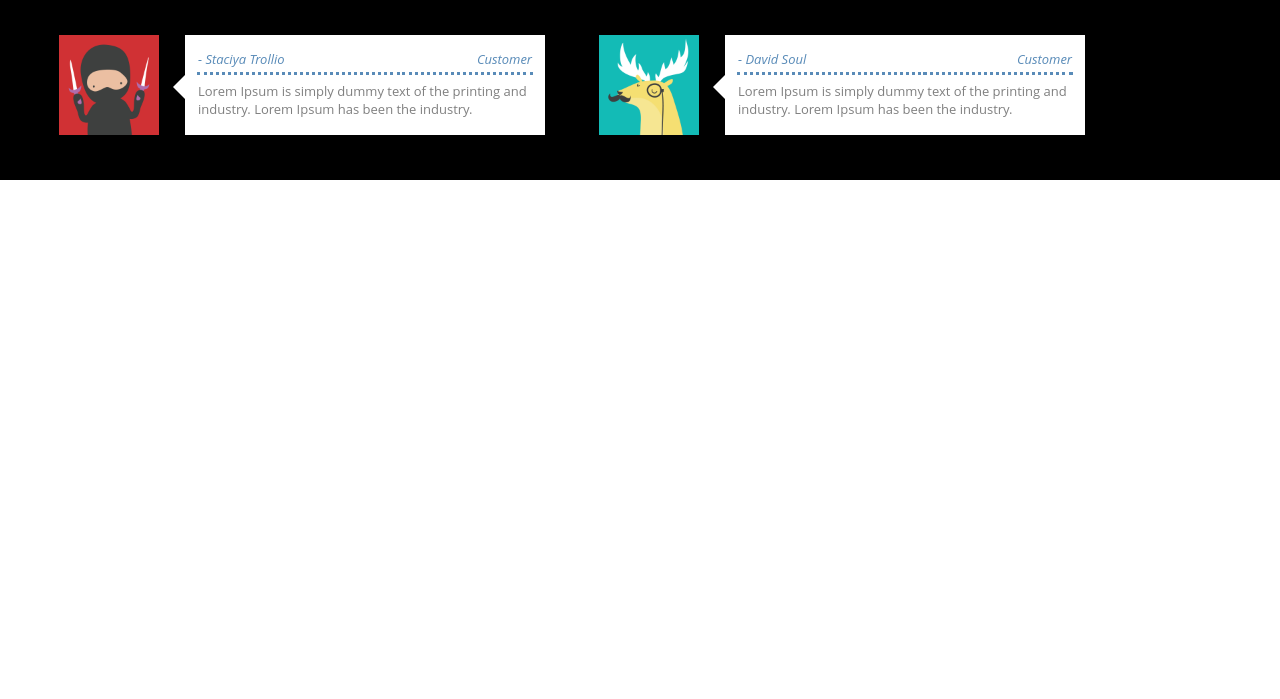
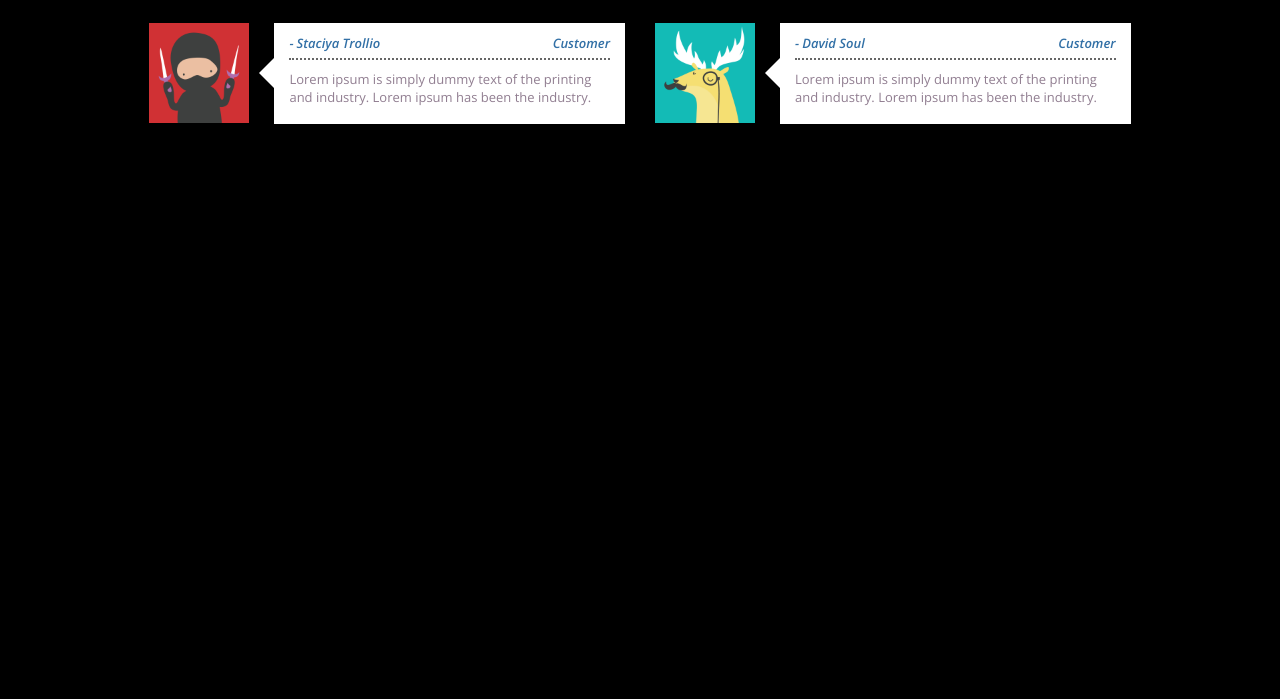
Before and after one commit to Lena-Partyka/partyka-markup-home, a plain HTML site: page lesson-11-layouts/task2.html in a window 1280 px wide. Shown: the part 101-800 px from the top of the page. Drawn offline with nearby package versions, Linux system fonts and the light colour scheme.

Commit message:
correct the mistakes, modify stale2.css task2.html

```diff
--- a/lesson-11-layouts/style2.css
+++ b/lesson-11-layouts/style2.css
@@ -1,77 +1,89 @@
 body {
-	margin: 0 auto;
-	padding: 0;
-	box-sizing: border-box;
-	font-family: "Open sans", Arial, sans-serif;
+		background: black;
 }
 
-.title {
-	background-color: black;
-	margin: 0 auto;
-	padding: 30px 0 10px 0;
-	font-size: 40px;
-	font-weight: 400;
-	text-transform: uppercase;
-	text-align: center;
-	color: #3270A8;
+.container {
+		width: 80%;
+		margin: 0 auto;
+		padding: 0;
+		font-family: "Open Sans", Arial, sans-serif;
+		font-weight: 400;
+		cursor: default;
 }
 
-span {
-	color: #EE8129;
+.container:after {
+		content: "";
+		display: table;
+		clear: both;
 }
 
-img {
-	margin: 0 1px 0 18px;
-	vertical-align: middle;
-	width: 100px;
-	height: 100px;
+.fl {
+		float: left;
 }
 
-.wrap {
-	background-color: black;
-	font-size: 10px;
-	margin: 0 auto;
-	padding: 40px;
-	border: 1px solid;
+.fr {
+		float: right;
 }
 
-img, .triangle, table {
-	float: left;
+.testimonials-block-header {
+		font-size: 36px;
+		font-weight: 600;
+		text-transform: uppercase;
+		text-align: center;
+		color: #ed7f2b;
 }
 
-.triangle {
-	margin: 40px 0;
-	width: 1px;
-	border: 12px solid;
-	border-color: transparent white transparent transparent;
+.testimonials-block-header span {
+		color: #3270a6;
 }
 
-table {
-	background-color: white;
-	margin: 0 36px 0 0;
-	padding: 10px;
-	height: 100px;
-	width: 360px;
-	font-size: 13px;
-	font-weight: 400;
+.half-page-desktop {
+		width: 50%;
 }
 
-td {
-	color: #598BB8;
-	font-style: italic;
-	border-style: none none dotted none;
+.testimonials-block-item {
+		padding: 15px;
 }
 
-td[colspan]{
-	border-style: none;
-	color: #7F7F7F;
-	font-style: normal;
+.testimonials-block-image img {
+		width: 100px;
+		height: 100px;
 }
 
-td:nth-child(even) {
-	text-align: right;
+.testimonials-block-content {
+		position: relative;
+		padding: 5px 15px 3px 15px;
+		margin-left: 125px;
+		background: white;
 }
 
-.clear {
-	clear: both;
+.testimonials-block-content:before {
+		content: '';
+		position: absolute;
+		top: 50%;
+		left: 0;
+		margin-top: -15px;
+		margin-left: -30px;
+		border: 15px solid transparent;
+		border-right: 15px solid white;
 }
+
+.testimonials-block-title {
+		border-bottom: 2px dotted #666;
+		font-style: italic;
+		font-size: 13px;
+		font-weight: 600;
+		line-height: 30px;
+		color: #3270a6;
+}
+
+.testimonials-block-client-name:before {
+		content: "\002d";
+		margin-right: 3px;
+}
+
+.testimonials-block-description {
+		margin: 10px 0 15px;
+		font-size: 13px;
+		color: #917e91;
+}
--- a/lesson-11-layouts/task2.html
+++ b/lesson-11-layouts/task2.html
@@ -2,41 +2,54 @@
 <html lang="en">
 <head>
 	<meta charset="UTF-8">
-	<title>Document</title>
+	<meta name="viewport"
+	      content="width=device-width, user-scalable=no, initial-scale=1.0, maximum-scale=1.0, minimum-scale=1.0">
+	<meta http-equiv="X-UA-Compatible" content="ie=edge">
+	<title>UPDATED. Task2. Homework 12</title>
+	<link href="https://fonts.googleapis.com/css?family=Open+Sans:400,400i,600,600i" rel="stylesheet">
 	<link rel="stylesheet" href="style2.css">
 </head>
 <body>
-	<div class="title"><span>What</span> client says</div>
-	<div class="wrap">
-		<div class="conteiner1">
-			<img src="knives-ninja.png">
-			<div class="triangle"></div>
-			<table>
-				<tr>
-					<td>- Staciya Trollio</td>
-					<td>Customer</td>
-				</tr>
-				<tr>
-					<td colspan="2">Lorem Ipsum is simply dummy text of the printing and<br>
-					industry. Lorem Ipsum has been the industry.</td>
-				</tr>
-			</table>
+<div class="container">
+	<div class="testimonials-block">
+		<h2 class="testimonials-block-header">
+			What <span>Client Says</span>
+		</h2>
+		<div class="half-page-desktop full-page-mobile fl">
+			<div class="testimonials-block-item">
+				<div class="testimonials-block-image fl">
+					<img src="knives-ninja.png" title="Knives Ninja" alt="Knives Ninja Image">
+				</div>
+				<div class="testimonials-block-content">
+					<div class="testimonials-block-title">
+						<span class="testimonials-block-client-name">Staciya Trollio</span>
+						<span class="testimonials-block-client-tag fr">Customer</span>
+					</div>
+					<p class="testimonials-block-description clearfix">
+						Lorem ipsum is simply dummy text of the printing and
+						industry. Lorem ipsum has been the industry.
+					</p>
+				</div>
+			</div>
 		</div>
-		<div class="conteiner2">
-			<img src="ponsy-deer.png">
-			<div class="triangle"></div>
-			<table>
-				<tr>
-					<td>- David Soul</td>
-					<td>Customer</td>
-				</tr>
-				<tr>
-					<td colspan="2">Lorem Ipsum is simply dummy text of the printing and<br>
-					industry. Lorem Ipsum has been the industry.</td>
-				</tr>
-			</table>
+		<div class="half-page-desktop full-page-mobile fl">
+			<div class="testimonials-block-item">
+				<div class="testimonials-block-image fl">
+					<img src="ponsy-deer.png" title="Ponsy Deer" alt="Ponsy Deer Image">
+				</div>
+				<div class="testimonials-block-content">
+					<div class="testimonials-block-title">
+						<span class="testimonials-block-client-name">David Soul</span>
+						<span class="testimonials-block-client-tag fr">Customer</span>
+					</div>
+					<p class="testimonials-block-description clearfix">
+						Lorem ipsum is simply dummy text of the printing and
+						industry. Lorem ipsum has been the industry.
+					</p>
+				</div>
+			</div>
 		</div>
-		<div class="clear"></div>
 	</div>
+</div>
 </body>
 </html>
```
